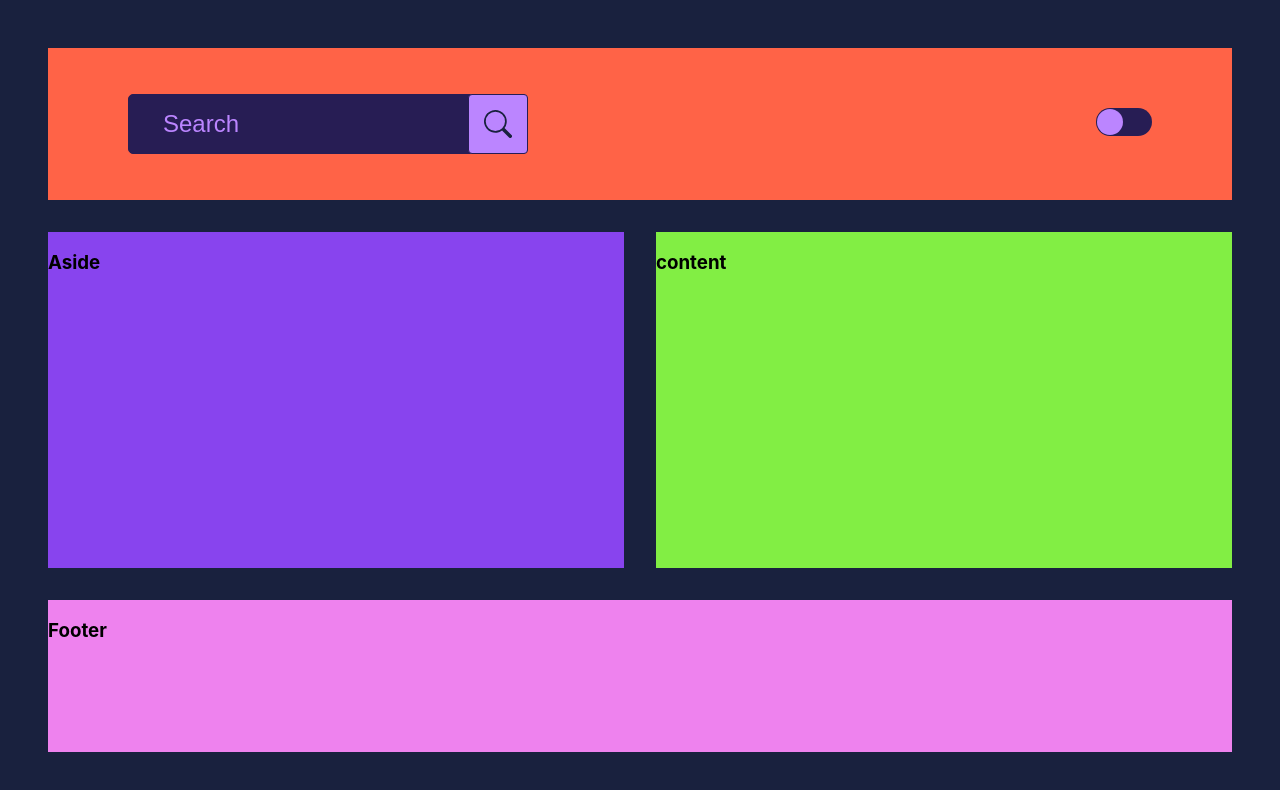
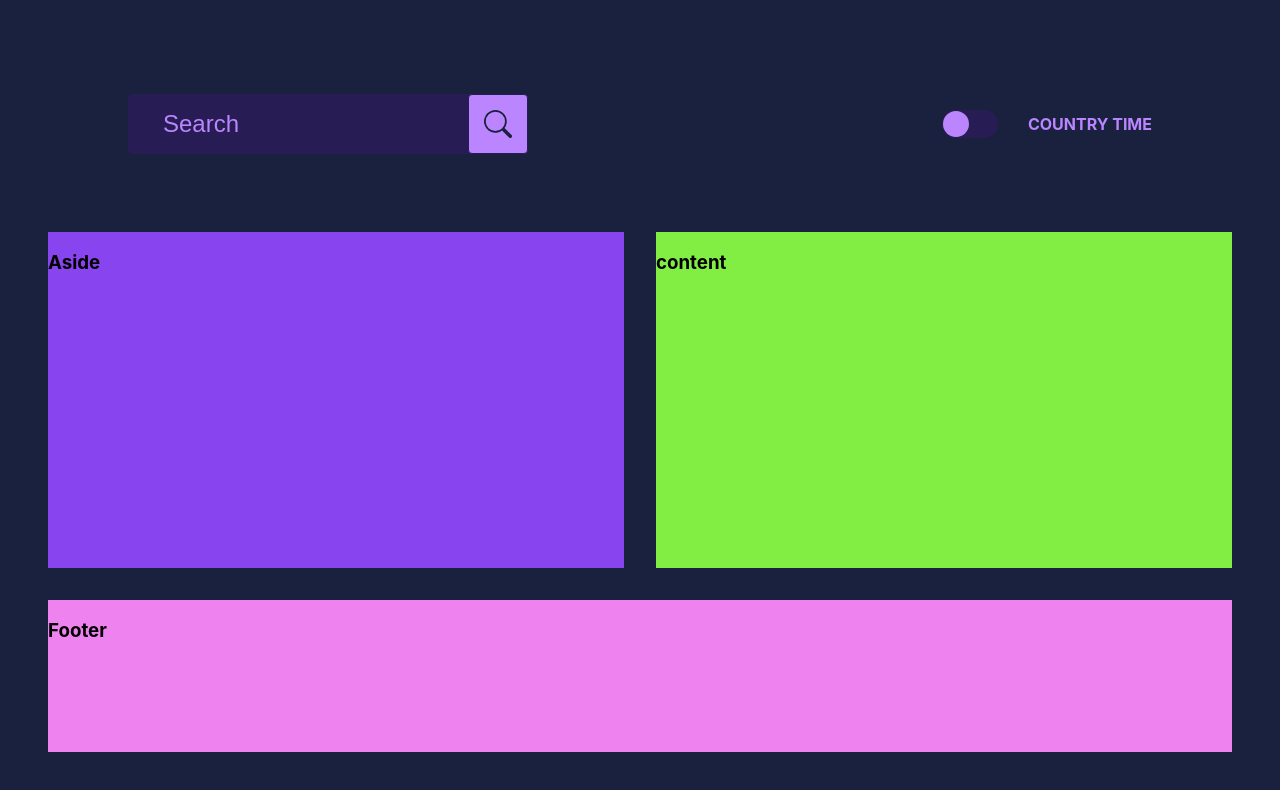
Before and after one commit to carlossroliveira/Find-time-in-your-country, a React (Create React App) app: page / in a window 1280 px wide. Shown: the top 790 px of the page. Built offline with nearby package versions, Linux system fonts and the light colour scheme; a web font is replaced by a local one.

Commit message:
completed header

```diff
--- a/src/components/Layout/part/Header/headerStyles.tsx
+++ b/src/components/Layout/part/Header/headerStyles.tsx
@@ -3,9 +3,13 @@ import styled from 'styled-components';
 export const ContainerSC = styled.section`
   grid-area: headerSC;
   padding: 0 5rem;
-  background-color: tomato;
 
   display: flex;
   align-items: center;
   justify-content: space-between;
+
+  @media (max-width: 768px) {
+    display: flex;
+    flex-direction: column;
+  }
 `;
--- a/src/components/SwitchComponent/SwitchComponentStyles.tsx
+++ b/src/components/SwitchComponent/SwitchComponentStyles.tsx
@@ -1,7 +1,15 @@
 import styled from 'styled-components';
 import Switch, { ReactSwitchProps } from 'react-switch';
 
-export const ContainerSC = styled.section``;
+export const ContainerSC = styled.section`
+  gap: 30px;
+  display: flex;
+  align-items: center;
+  @media (max-width: 882px) {
+    gap: 10px;
+    margin: 10px 0 0 10px;
+  }
+`;
 
 export const Toggle = styled(Switch).attrs<ReactSwitchProps>(({ theme }) => ({
   onColor: theme.color_background.tertiary,
@@ -10,8 +18,11 @@ export const Toggle = styled(Switch).attrs<ReactSwitchProps>(({ theme }) => ({
   offHandleColor: theme.color_background.tertiary,
 }))<ReactSwitchProps>``;
 
-export const ParagraphSC = styled.p`
-  margin-bottom: 3rem;
-  font-weight: 600;
-  font-style: italic;
+export const TitleSC = styled.h1`
+  text-transform: uppercase;
+  color: ${({ theme }) => theme.fontDefault.secondary};
+
+  @media (max-width: 879px) {
+    text-align: center;
+  }
 `;
--- a/src/components/SwitchComponent/index.tsx
+++ b/src/components/SwitchComponent/index.tsx
@@ -6,7 +6,7 @@ import { useMyHook } from '../../Context/themes/ContextTheme';
 // -------------------------------------------------
 // Styles
 // -------------------------------------------------
-import { ContainerSC, Toggle } from './SwitchComponentStyles';
+import { ContainerSC, TitleSC, Toggle } from './SwitchComponentStyles';
 
 export const SwitchComponent = (): JSX.Element => {
   const { handleThemes } = useMyHook();
@@ -25,6 +25,7 @@ export const SwitchComponent = (): JSX.Element => {
         checkedIcon={false}
         onChange={handleThemesFc}
       />
+      <TitleSC>Country Time</TitleSC>
     </ContainerSC>
   );
 };
--- a/src/styles/GlobalStyles.ts
+++ b/src/styles/GlobalStyles.ts
@@ -12,8 +12,7 @@ body {
   background: ${(props) => props.theme.color_background.primary};
 }
 
-
-::-webkit-scrollbar {
+/* ::-webkit-scrollbar {
   width: 12px
 }
 ::-webkit-scrollbar-thumb {
@@ -23,5 +22,5 @@ body {
 }
 ::-webkit-scrollbar-button {
   background: ${(props) => props.theme.color_background.primary};
-}
+} */
 `;
```
